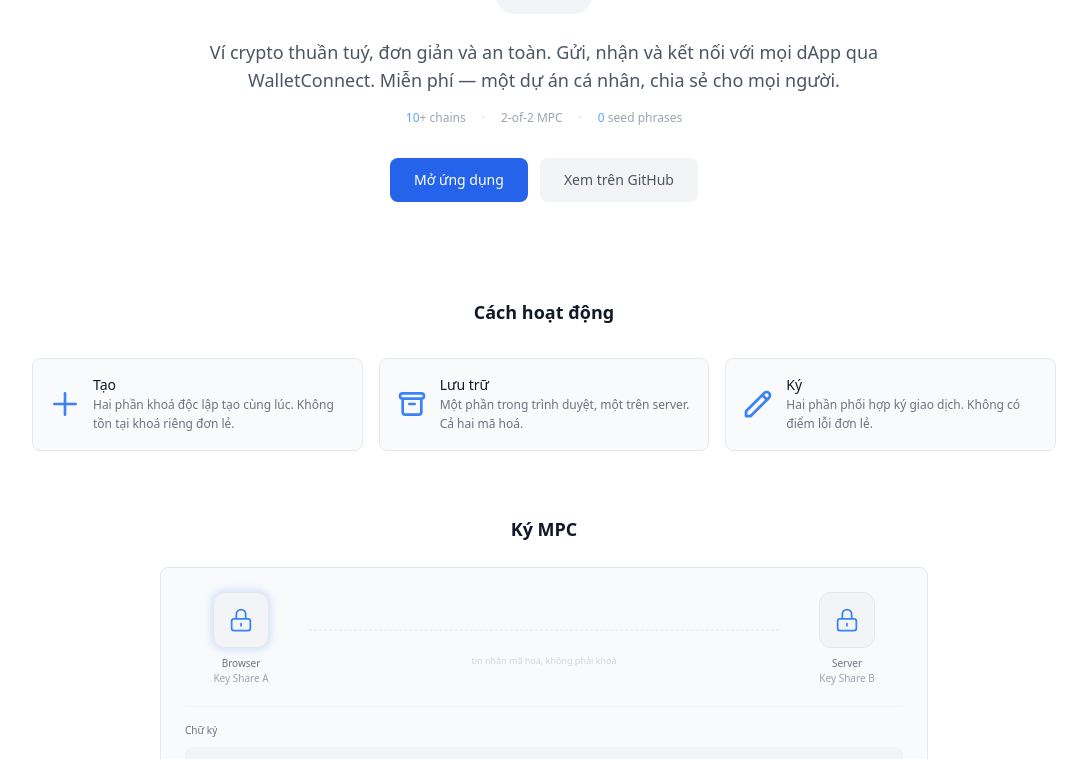
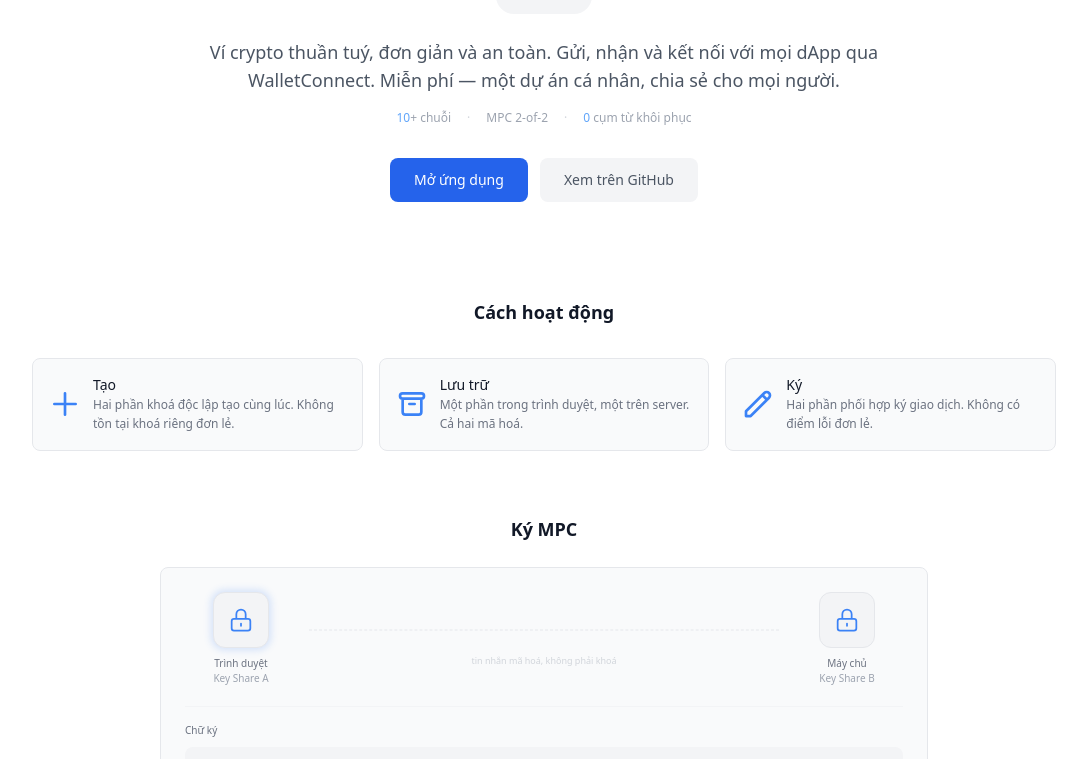
Before and after one commit to nguyenkha/kexify-home, a Jekyll site: the page built from vi/index.html, in a window 1280 px wide. Shown: the part 256-1015 px from the top of the page, without its empty margins (96-1183 px from the left). Built offline with Jekyll 4.4.1, drawn with Linux system fonts in a browser that asks for light colours; nearby versions of some CDN libraries.

Commit message:
fix: translate counter stats, Browser/Server labels to Vietnamese

```diff
--- a/vi/index.html
+++ b/vi/index.html
@@ -19,11 +19,11 @@ permalink: /vi/
     </div>
     <p id="hero-text-vi" class="text-base md:text-lg dark:text-gray-300 text-gray-600 max-w-2xl mx-auto leading-relaxed typing-cursor" style="min-height:3.5rem"></p>
     <div class="mt-4 flex items-center justify-center gap-4 text-xs dark:text-gray-500 text-gray-400">
-      <span><span class="counter-vi text-blue-400 font-medium" data-target="10">0</span>+ chains</span>
+      <span><span class="counter-vi text-blue-400 font-medium" data-target="10">0</span>+ chuỗi</span>
       <span class="dark:text-gray-600 text-gray-300">·</span>
-      <span>2-of-2 MPC</span>
+      <span>MPC 2-of-2</span>
       <span class="dark:text-gray-600 text-gray-300">·</span>
-      <span><span class="counter-vi text-blue-400 font-medium" data-target="0">0</span> seed phrases</span>
+      <span><span class="counter-vi text-blue-400 font-medium" data-target="0">0</span> cụm từ khôi phục</span>
     </div>
     <div class="mt-8 flex flex-col sm:flex-row items-center justify-center gap-3">
       <a href="http://app.kexify.co/" class="w-full sm:w-auto px-6 py-3 bg-blue-600 hover:bg-blue-700 text-white text-sm font-medium rounded-lg transition-colors text-center">
@@ -78,7 +78,7 @@ permalink: /vi/
             <svg class="w-7 h-7 text-blue-500" fill="none" stroke="currentColor" viewBox="0 0 24 24"><path stroke-linecap="round" stroke-linejoin="round" stroke-width="1.5" d="M12 15v2m-6 4h12a2 2 0 002-2v-6a2 2 0 00-2-2H6a2 2 0 00-2 2v6a2 2 0 002 2zm10-10V7a4 4 0 00-8 0v4h8z"/></svg>
           </div>
           <div class="hidden group-hover:block absolute -top-10 left-1/2 -translate-x-1/2 bg-gray-900 text-white text-[9px] px-2 py-1 rounded whitespace-nowrap z-10">Mã hoá trong trình duyệt (AES-GCM)</div>
-          <p class="text-[10px] dark:text-gray-400 text-gray-500 mt-2 font-medium">Browser</p>
+          <p class="text-[10px] dark:text-gray-400 text-gray-500 mt-2 font-medium">Trình duyệt</p>
           <p class="text-[10px] dark:text-gray-500 text-gray-400">Key Share A</p>
         </div>
 
@@ -98,7 +98,7 @@ permalink: /vi/
             <svg class="w-7 h-7 text-blue-500" fill="none" stroke="currentColor" viewBox="0 0 24 24"><path stroke-linecap="round" stroke-linejoin="round" stroke-width="1.5" d="M12 15v2m-6 4h12a2 2 0 002-2v-6a2 2 0 00-2-2H6a2 2 0 00-2 2v6a2 2 0 002 2zm10-10V7a4 4 0 00-8 0v4h8z"/></svg>
           </div>
           <div class="hidden group-hover:block absolute -top-10 left-1/2 -translate-x-1/2 bg-gray-900 text-white text-[9px] px-2 py-1 rounded whitespace-nowrap z-10">Mã hoá trên server (AES-256-GCM + HKDF)</div>
-          <p class="text-[10px] dark:text-gray-400 text-gray-500 mt-2 font-medium">Server</p>
+          <p class="text-[10px] dark:text-gray-400 text-gray-500 mt-2 font-medium">Máy chủ</p>
           <p class="text-[10px] dark:text-gray-500 text-gray-400">Key Share B</p>
         </div>
       </div>
```
